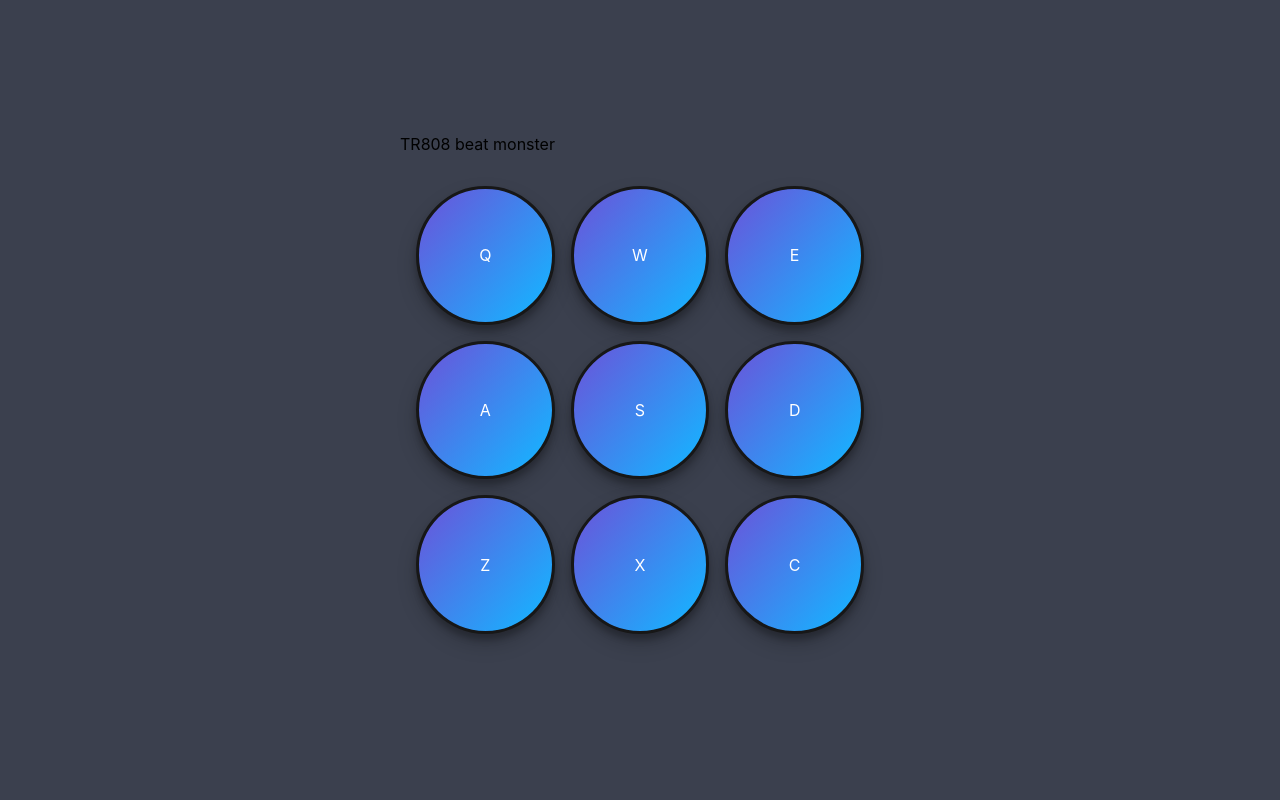
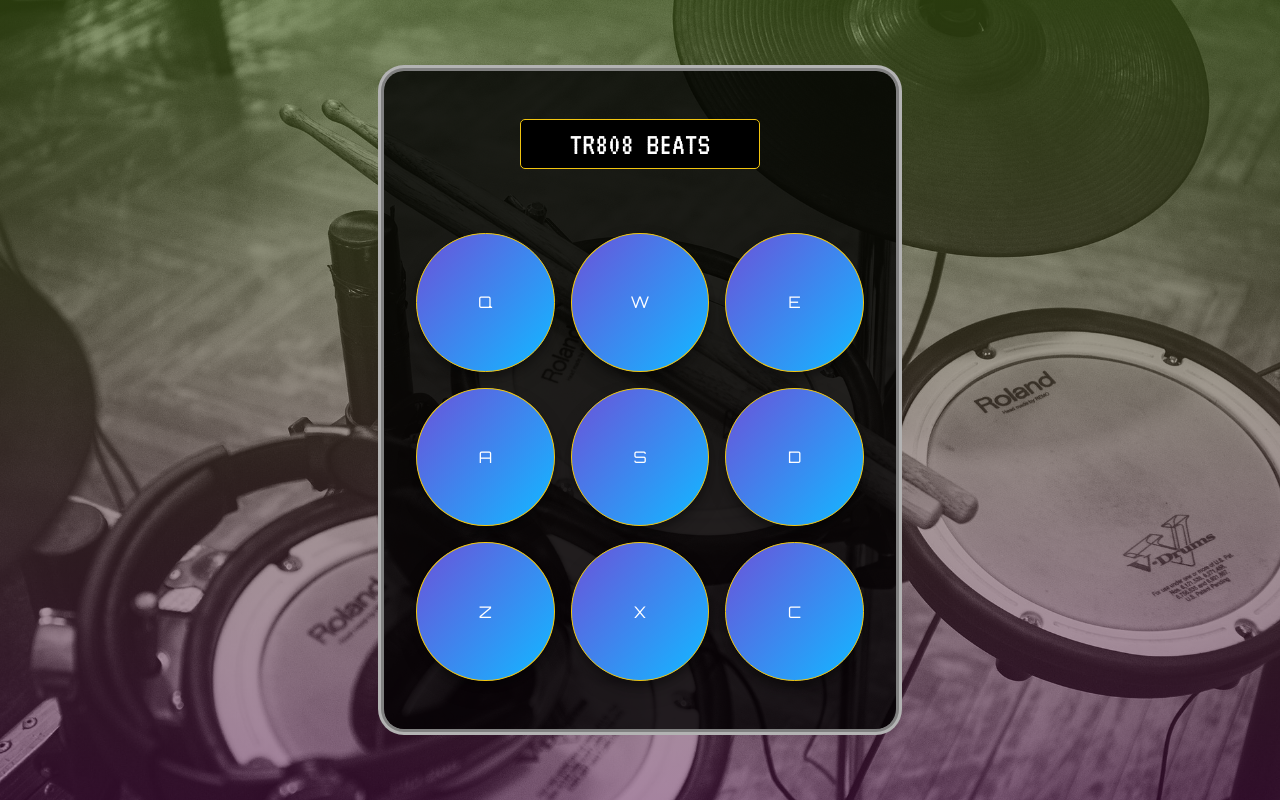
Before and after one commit to NikolaPerisic/drum-machine, a React (Create React App) app: page / in a window 1280 px wide. Built offline with nearby package versions, Linux system fonts and the light colour scheme.

Commit message:
drum machine v1.0

```diff
--- a/src/App.scss
+++ b/src/App.scss
@@ -1,9 +1,10 @@
+@import url("https://fonts.googleapis.com/css?family=Orbitron|VT323");
+
 *,
 *::after,
 *::before {
     box-sizing: inherit;
 }
-
 html,
 body {
     box-sizing: border-box;
@@ -13,7 +14,14 @@ body {
     flex-direction: column;
     align-items: center;
     justify-content: center;
+    font-family: "Orbitron", sans-serif;
 }
 body {
-    background-color: #3b404e;
+    background: linear-gradient(
+            0deg,
+            rgba(85, 10, 71, 0.45),
+            rgba(72, 110, 13, 0.45)
+        ),
+        url("../src/assets/images/bckgrnd3.jpeg");
+    background-size: cover;
 }
--- a/src/components/Soundpad/Soundpad.js
+++ b/src/components/Soundpad/Soundpad.js
@@ -7,7 +7,8 @@ const soundpad = props => {
               backgroundColor: "#FFEE58",
               animationName: "bounce",
               animationDuration: "100ms",
-              borderRadius: "50%"
+              borderRadius: "50%",
+              border: "1px solid black"
           }
         : null;
     return (
@@ -21,7 +22,6 @@ const soundpad = props => {
                 style={activated}
             >
                 <p>{props.hotkey}</p>
-                {/* <audio src={props.sound} /> */}
             </div>
         </div>
     );
--- a/src/components/Soundpad/Soundpad.scss
+++ b/src/components/Soundpad/Soundpad.scss
@@ -11,7 +11,7 @@
     box-shadow: 0 10px 20px rgba(0, 0, 0, 0.19), 0 6px 6px rgba(0, 0, 0, 0.23);
     color: #fff;
     border-radius: 4px;
-    border: 3px solid #171717;
+    border: 1px solid #f1c40f;
     border-radius: 50%;
 
     .drum-pad {
@@ -26,6 +26,7 @@
         cursor: default;
         text-decoration: none;
         user-select: none;
+        font-size: 1rem;
     }
 }
 
@@ -34,3 +35,8 @@
         transform: scale(1.2);
     }
 }
+@media (max-width: 720px) {
+    .Soundpads .drum-pad p {
+        font-size: 2vw;
+    }
+}
--- a/src/containers/DrumMachine.js
+++ b/src/containers/DrumMachine.js
@@ -6,7 +6,7 @@ import data from "../assets/Data/Data";
 class DrumMachine extends Component {
     state = {
         data: [...data],
-        display: "TR808 beat monster"
+        display: "TR808 beats"
     };
     componentDidMount() {
         document.addEventListener("keydown", this.keyPressedHandler);
@@ -17,9 +17,9 @@ class DrumMachine extends Component {
     playSoundHandler = (el, i) => {
         const sound = new Audio(el.source);
         this.displayInstrumentHandler(el.id);
-        this.bounceAnimationHandler(el, i);
+        this.bounceAnimationHandler(i);
         setTimeout(() => {
-            this.bounceAnimationHandler(el, i);
+            this.bounceAnimationHandler(i);
         }, 100);
         return sound.play();
     };
@@ -36,11 +36,10 @@ class DrumMachine extends Component {
     displayInstrumentHandler = el => {
         this.setState({ display: el });
     };
-    bounceAnimationHandler = (el, i) => {
+    bounceAnimationHandler = i => {
         let data = [...this.state.data];
         data[i].active ? (data[i].active = false) : (data[i].active = true);
         this.setState({ data: data });
-        console.log(this.state.data);
     };
 
     render() {
@@ -50,7 +49,6 @@ class DrumMachine extends Component {
                     key={index}
                     id={el.id}
                     hotkey={el.hotkey}
-                    sound={el.source}
                     bounce={el.active}
                     playSound={() => this.playSoundHandler(el, index)}
                     keyPress={this.keyPressed}
@@ -59,7 +57,9 @@ class DrumMachine extends Component {
         });
         return (
             <div id="drum-machine">
-                <div id="display">{this.state.display}</div>
+                <div id="display">
+                    <p>{this.state.display.replace("_", " ")}</p>
+                </div>
                 <div className="Wrapper">{soundpads}</div>
             </div>
         );
--- a/src/containers/DrumMachine.scss
+++ b/src/containers/DrumMachine.scss
@@ -1,3 +1,34 @@
+#drum-machine {
+    background: rgba(0, 0, 0, 0.8);
+    border-radius: 20px;
+    box-shadow: 0 0 0 3px hsl(0, 0%, 50%), 0 0 0 6px hsl(0, 0%, 70%);
+    padding: 1rem;
+}
+#display {
+    display: flex;
+    justify-content: center;
+    align-items: center;
+    font-size: 2rem;
+    font-weight: 500;
+    text-transform: uppercase;
+    p {
+        font-family: "VT323", monospace;
+        font-size: 2rem;
+        background-color: black;
+        color: white;
+        width: 50%;
+        height: 50px;
+        text-align: center;
+        justify-content: center;
+        align-items: center;
+        border: 1px solid #f1c40f;
+        border-radius: 5px;
+        overflow: hidden;
+        cursor: default;
+        user-select: none;
+        display: flex;
+    }
+}
 .Wrapper {
     display: grid;
     width: 60vmin;
@@ -8,3 +39,16 @@
     grid-gap: 1rem;
     padding: 1rem;
 }
+
+@media (max-width: 720px) {
+    .Wrapper {
+        width: 80vmin;
+        height: 80vmin;
+    }
+    #display {
+        p {
+            font-size: 4vw;
+            height: auto;
+        }
+    }
+}
```
Also changed, not shown: package.json (+7 -1 lines), src/assets/images/bckgrnd3.jpeg (added), 1 other file (tests, documents, lock files or other folders).
